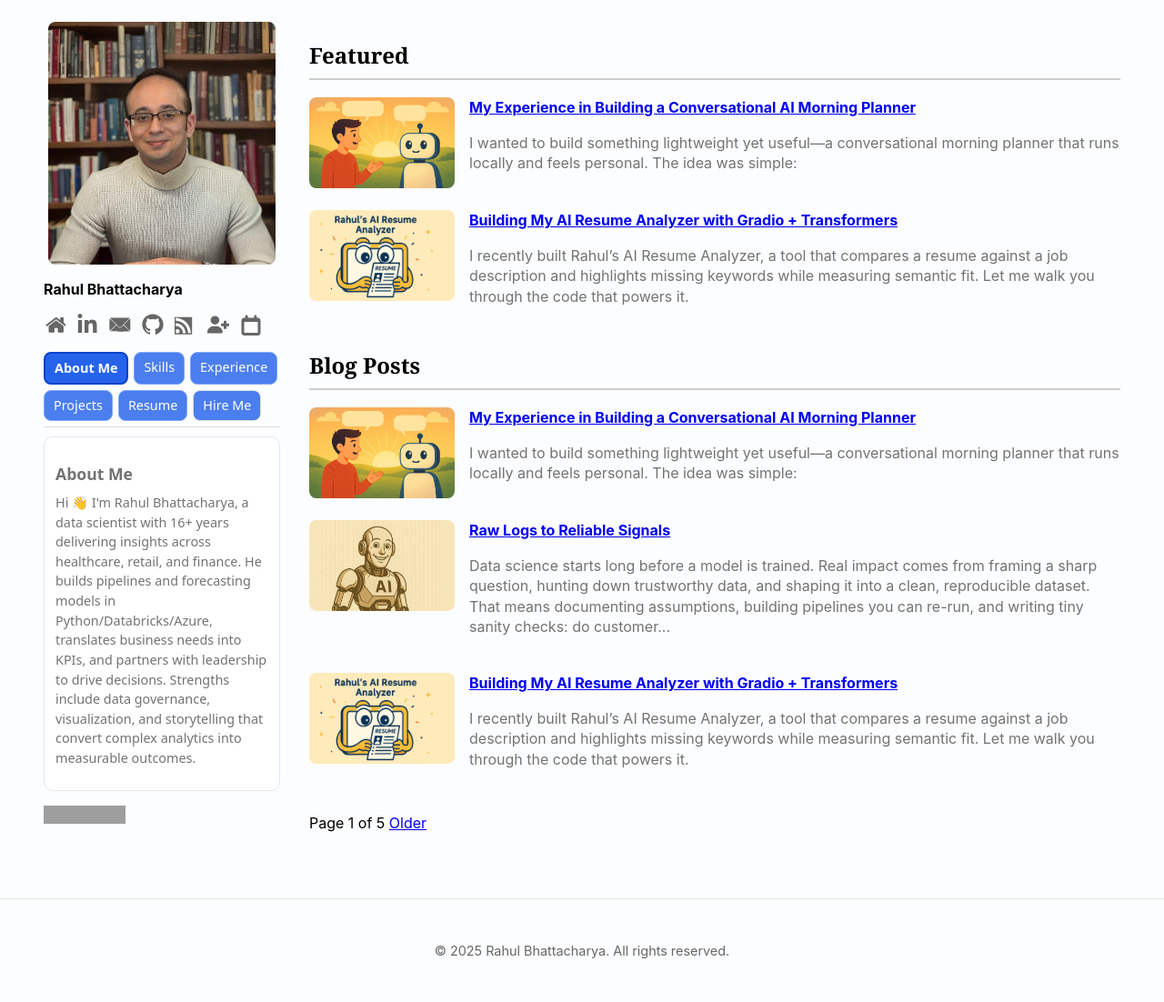
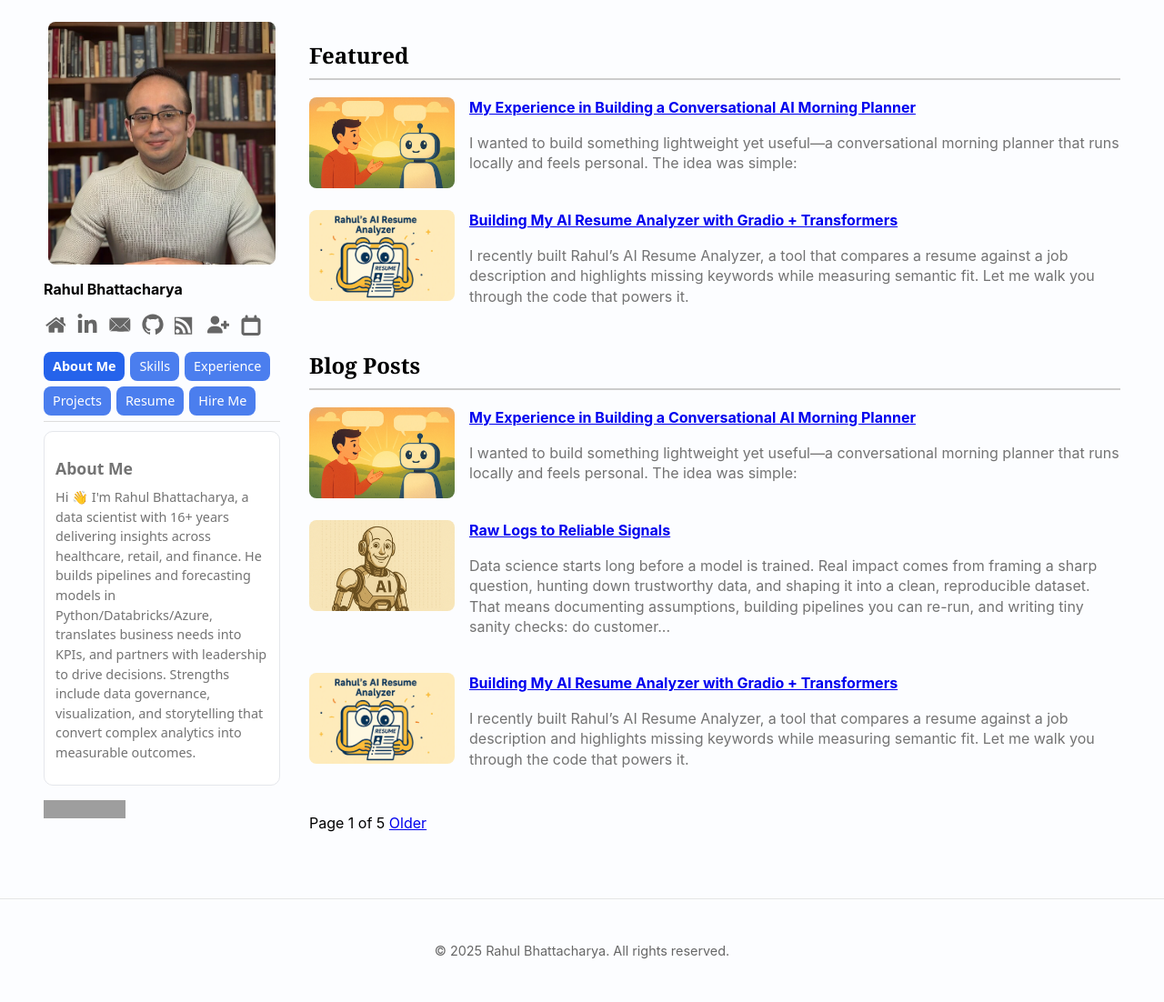
Before and after one commit to RahulBhattacharya1/RahulBhattacharya1.github.io, a Jekyll site: the page built from index.html, in a window 1280 px wide. Shown: the whole page at 91% size. Built offline with Jekyll 4.4.1, drawn with Linux system fonts in a browser that asks for light colours; the list of posts is cut into pages by our own code; grey boxes are pictures that could not be loaded.

Commit message:
Update main.scss

```diff
--- a/assets/css/main.scss
+++ b/assets/css/main.scss
@@ -692,7 +692,7 @@ pre {
   padding: 6px 10px;
   font-size: 0.9rem;
   background: #4B7EEE;
-  border: 1px solid #80A8FF;
+  border: 0px solid #80A8FF;
   border-radius: 8px;
   cursor: pointer;
   transition: background .2s, border-color .2s;
@@ -701,7 +701,7 @@ pre {
 }
 
 .tab-btn:last-child {
-  border: 1px solid #ddd;
+  border: 0px solid #ddd;
 }
 
 .tab-btn:hover {
@@ -713,7 +713,7 @@ pre {
 /* Active state as a filled pill (still compact) */
 .bio-tabs .tab-btn.active{
   background: #2563eb;
-  border: 2px solid #0442CA;
+  border: 0px solid #0442CA;
   font-weight: 600;
   text-decoration: none;
   color: #fff;
```
